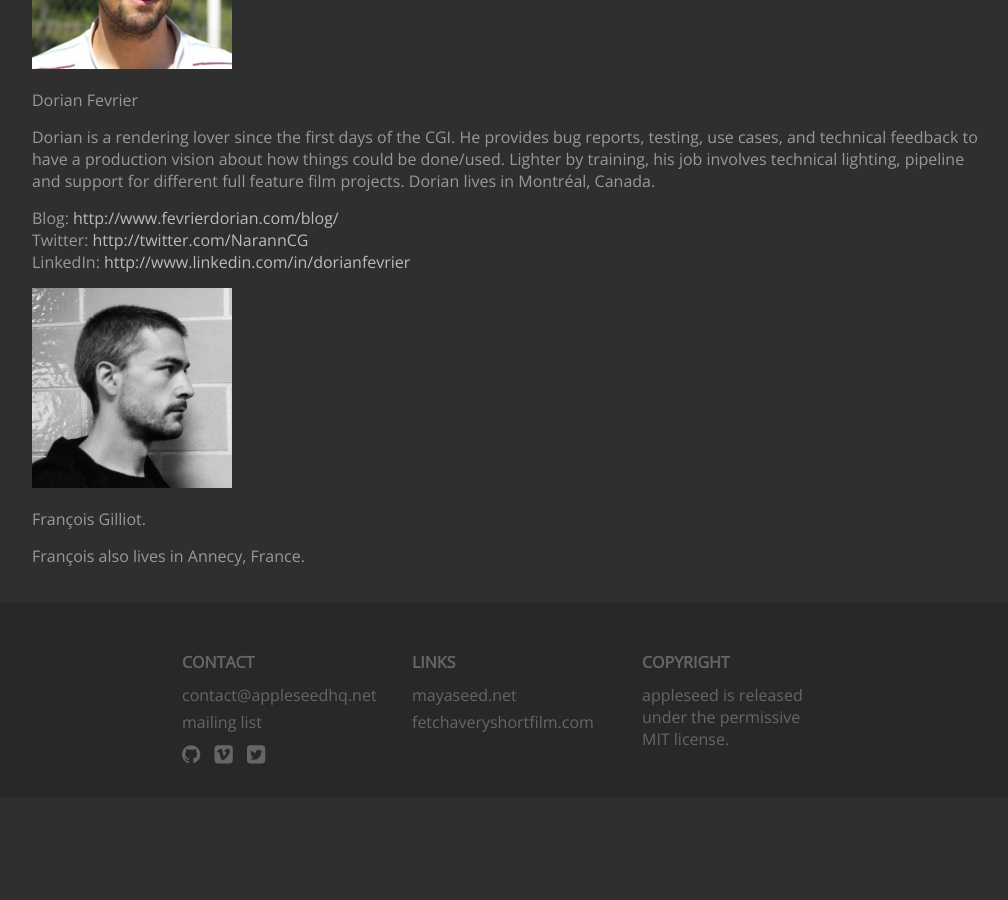
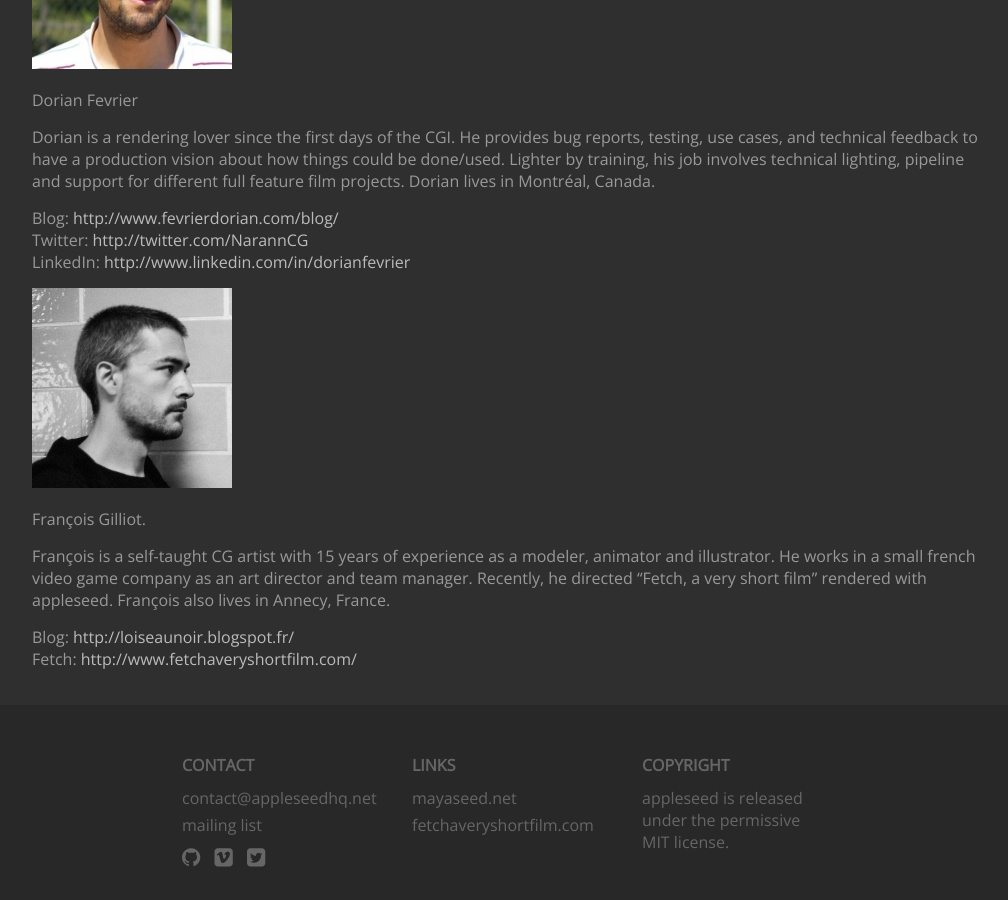
Before and after one commit to appleseedhq/appleseedhq.github.io, a Jekyll site: the page built from team.md, in a window 1280 px wide and 900 px high, scrolled down 1307 px. Shown: the whole window, without its empty margins (128-1136 px from the left). Built offline with Jekyll 4.4.1, drawn with Linux system fonts in a browser that asks for light colours; nearby versions of some CDN libraries; before the commit the page ends 2104 px from its top, so only the background shows below that.

Commit message:
populating the Team page.

```diff
--- a/team.md
+++ b/team.md
@@ -37,4 +37,7 @@ LinkedIn: [http://www.linkedin.com/in/dorianfevrier](http://www.linkedin.com/in/
 
 François Gilliot.
 
-François also lives in Annecy, France.
+François is a self-taught CG artist with 15 years of experience as a modeler, animator and illustrator. He works in a small french video game company as an art director and team manager. Recently, he directed "Fetch, a very short film" rendered with appleseed. François also lives in Annecy, France.
+
+Blog: [http://loiseaunoir.blogspot.fr/](http://loiseaunoir.blogspot.fr/)<br>
+Fetch: [http://www.fetchaveryshortfilm.com/](http://www.fetchaveryshortfilm.com/)<br>
```
